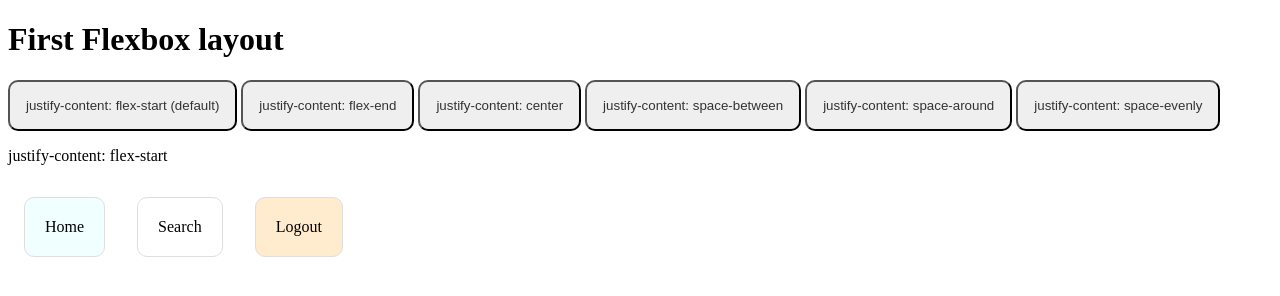
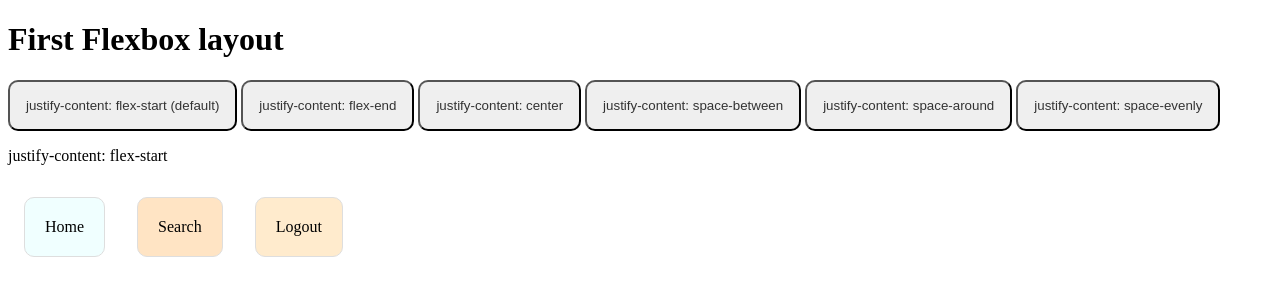
Before and after one commit to cc1683/flex-sandbox, a plain HTML site: page index.html in a window 1280 px wide. Drawn offline with nearby package versions, Linux system fonts and the light colour scheme.

Commit message:
code cleanup

```diff
--- a/style.css
+++ b/style.css
@@ -16,7 +16,7 @@ button {
 #home-holder {
     background-color: azure;
 }
-#-holder {
+#search-holder {
     background-color: bisque;
 }
 #logout-holder {
```
